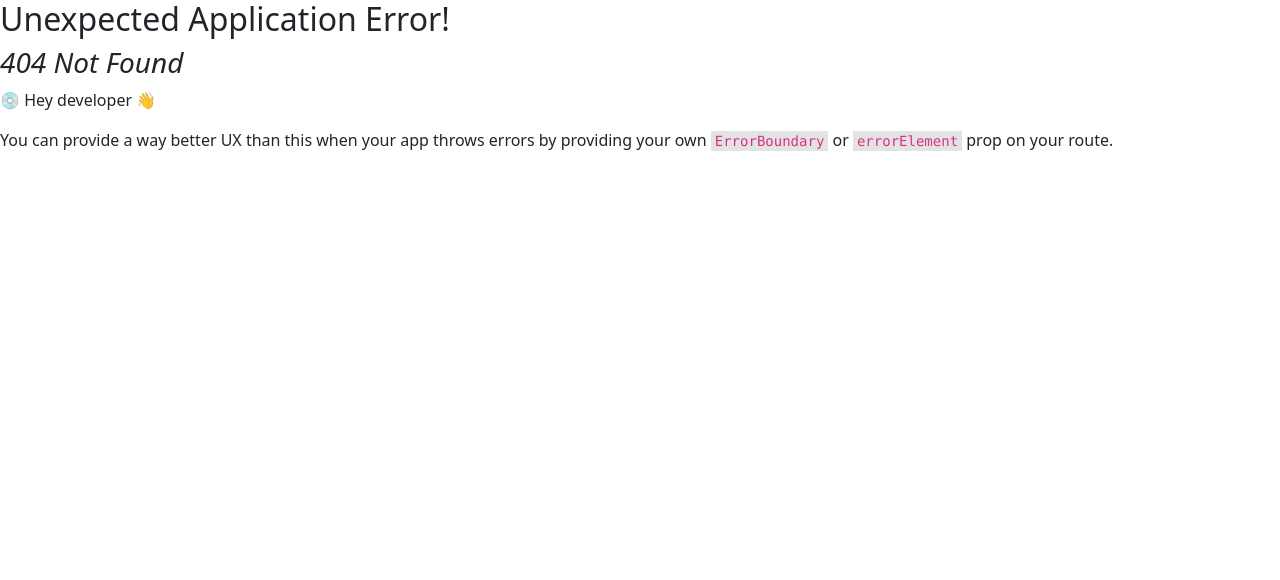
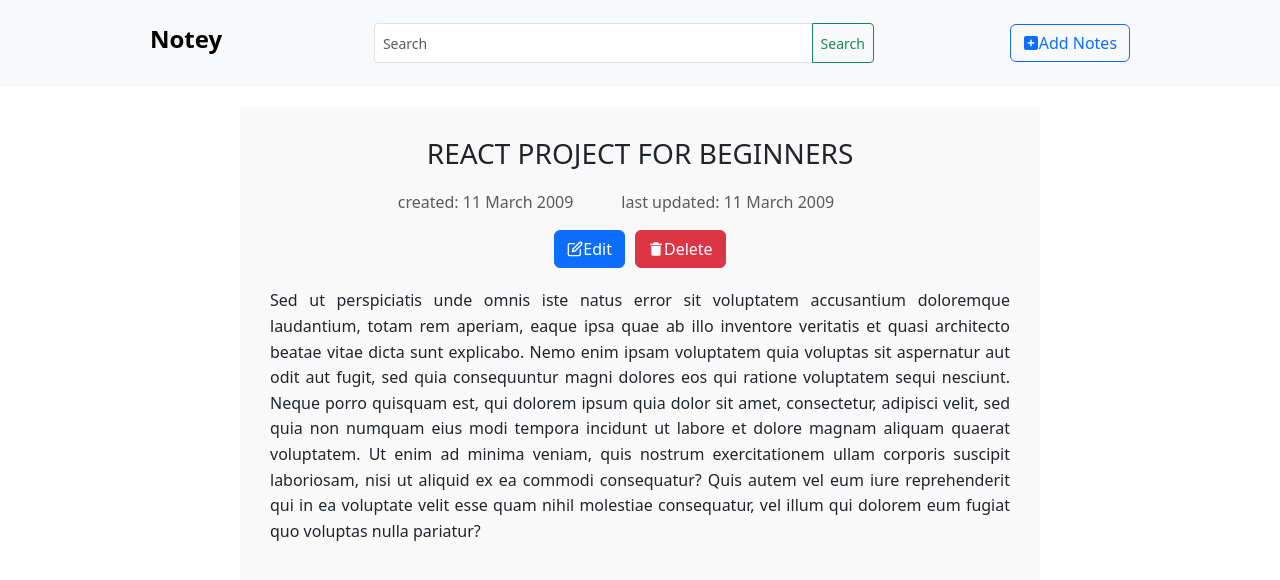
Before and after one commit to teamdlok/DRFReactFullStackED, a React (Vite) app in the folder react/react-drf-note-app/: page /note-detail/1 in a window 1280 px wide. Before the commit this address had no page. Shown: the top 580 px of the page. Built offline with nearby package versions, Linux system fonts and the light colour scheme; no server answers.

Commit message:
React is +- working

```diff
--- a/react/react-drf-note-app/package.json
+++ b/react/react-drf-note-app/package.json
@@ -10,6 +10,7 @@
     "preview": "vite preview"
   },
   "dependencies": {
+    "axios": "^1.8.4",
     "bootstrap": "^5.3.3",
     "react": "^19.0.0",
     "react-dom": "^19.0.0",
--- a/react/react-drf-note-app/src/App.jsx
+++ b/react/react-drf-note-app/src/App.jsx
@@ -1,16 +1,34 @@
-import React from 'react'
+import React, { useEffect, useState } from 'react'
 import NavBar from './components/NavBar'
 import { createBrowserRouter, createRoutesFromElements, Route, RouterProvider } from 'react-router-dom'
 import HomePage from './pages/HomePage'
 import MainLayout from './latouts/MainLayout'
 import AddNotePage from './pages/AddNotePage'
+import NoteDetailPage from './pages/NoteDetailPage.jsx'
+import EditNotePage from './pages/EditNotePage.jsx'
+import axios from 'axios'
 
 const App = () => {
 
+  const [notes, setNotes] = useState([])
+
+  useEffect(() => {
+    axios.get("http://127.0.0.1:8000/notes/")
+    .then(res => {
+      console.log(res.data)
+      setNotes(res.data)
+    })
+    .catch(err => {
+      console.log(err.message)
+    })
+  }, [])
+
     const router = createBrowserRouter(createRoutesFromElements(
       <Route path='/' element={<MainLayout />}>
-        <Route index element={<HomePage />} />
+        <Route index element={<HomePage notes={notes} />} />
         <Route path='/add-note' element={<AddNotePage />} />
+        <Route path='/edit-note/:id' element={<EditNotePage />} />
+        <Route path='note-detail/:id' element={<NoteDetailPage />} />
       </Route>
     ))
 
--- a/react/react-drf-note-app/src/components/NoteCard.jsx
+++ b/react/react-drf-note-app/src/components/NoteCard.jsx
@@ -1,20 +1,30 @@
 import React from 'react'
 import { MdMarkunread } from "react-icons/md";
 import { FaNoteSticky } from "react-icons/fa6";
+import { Link } from 'react-router-dom';
 
-const NoteCard = () => {
+const NoteCard = ({note}) => {
+
+    let body = `${note.body.split(" ").slice(0, 20)}`
+
   return (
     <div className="col-md-4 single-note-item all-category">
     <div className="card card-body">
         <span className="side-stick" style={{backgroundColor: "blue"}}></span>
         <FaNoteSticky style={{marginLeft: "auto", color: "blue"}}/>
-        <h5 className="note-title text-truncate w-75 mb-0" data-noteheading="Book a Ticket for Movie">Book a Ticket for Movie </h5>
+
+        <Link to="note-detail" style={{textDecoration: "none", color: "black"}}>
+        <h5 className="note-title text-truncate w-75 mb-0" data-noteheading="Book a Ticket for Movie"> {note.title} </h5>
+        </Link>
+
         <p className="note-date font-12 text-muted">11 March 2009</p>
         <div className="note-content">
-            <p className="note-inner-content text-muted" data-notecontent="Blandit tempus porttitor aasfs. Integer posuere erat a ante venenatis.">Blandit tempus porttitor aasfs. Integer posuere erat a ante venenatis.</p>
+            <p className="note-inner-content text-muted" data-notecontent="Blandit tempus porttitor aasfs. Integer posuere erat a ante venenatis.">
+                {body}
+            </p>
         </div>
         <div className="d-flex align-items-center">
-            <a href="/notes-detail">
+            <a href="/note-detail">
             <span className="mr-1"><MdMarkunread style={{fontSize: "25px", cursor:"pointer", color: "blue"}}/></span>
             </a>
 
--- a/react/react-drf-note-app/src/components/NoteCardContainer.jsx
+++ b/react/react-drf-note-app/src/components/NoteCardContainer.jsx
@@ -1,20 +1,13 @@
 import React from 'react'
 import NoteCard from './NoteCard'
 
-const NoteCardContainer = () => {
+const NoteCardContainer = ({notes}) => {
   return (
     <div className="container">
     <div className="note-has-grid row">
-        <h4>Note card container</h4>
-        <NoteCard />
-        <NoteCard />
-        <NoteCard />
-        <NoteCard />
-        <NoteCard />
-        <NoteCard />
-        <NoteCard />
-        <NoteCard />
-        <NoteCard />
+
+        { notes.map(note => <NoteCard key={note.id} note={note} />)}
+
     </div>
     </div>
   )
--- /dev/null
+++ b/react/react-drf-note-app/src/pages/EditNotePage.jsx
@@ -0,0 +1,53 @@
+import React from 'react'
+import "./AddNotePages.css"
+
+
+const EditNotePage = () => {
+  return (
+    <form>
+    <h5>Add New Note</h5>
+    <div className="mb-3">
+      <label htmlFor="exampleFormControlInput1" className="form-label">
+        Title
+      </label>
+      <input
+        type="email"
+        className="form-control"
+        id="exampleFormControlInput1"
+        placeholder="Enter note's title"
+      />
+    </div>
+
+    <div className="mb-3">
+      <label htmlFor="exampleFormControlTextarea1" className="form-label">
+        Content
+      </label>
+      <textarea
+        className="form-control"
+        id="exampleFormControlTextarea1"
+        rows={4}
+        placeholder="Enter note's content"
+      ></textarea>
+    </div>
+
+    <div className="mb-3">
+    <label htmlFor="exampleFormControlTextarea1" className="form-label">
+        Note's category
+      </label>
+    <select className="form-select" aria-label="Default select example" style={{height: "40px"}}>
+        <option selected>Pick a category</option>
+        <option value="1">Business</option>
+        <option value="2">Personal</option>
+        <option value="3">Important</option>
+      </select>
+    </div>
+
+
+
+
+    <button className="btn btn-primary d-flex justify-content-center" style={{width:"100%"}}>Add Note</button>
+  </form>
+  )
+}
+
+export default EditNotePage
--- a/react/react-drf-note-app/src/pages/HomePage.jsx
+++ b/react/react-drf-note-app/src/pages/HomePage.jsx
@@ -2,11 +2,11 @@
 import Filter from '../components/Filter'
 import NoteCardContainer from '../components/NoteCardContainer'
 
-const HomePage = () => {
+const HomePage = ({notes}) => {
   return (
     <>
     <Filter />
-    <NoteCardContainer />
+    <NoteCardContainer notes={notes}/>
     </>
   )
 }
--- /dev/null
+++ b/react/react-drf-note-app/src/pages/NoteDetailPage.jsx
@@ -0,0 +1,45 @@
+import React from 'react'
+import "./NoteDetailPages.css"
+import { FiEdit } from "react-icons/fi";
+import { BiSolidTrashAlt } from "react-icons/bi";
+
+const NoteDetailPage = () => {
+  return (
+    <>
+    <div className="note-container">
+    <h3 className="title">REACT PROJECT FOR BEGINNERS</h3>
+    <span className="d-flex justify-content-center">
+    <p className="note-date font-12 text-muted me-5"> created: 11 March 2009</p>
+    <p className="note-date font-12 text-muted me-5">last updated: 11 March 2009</p>
+    </span>
+    <span className="button-group">
+      <button className="btn btn-primary"><FiEdit /><span>Edit</span></button>
+      <button className="btn btn-danger"><BiSolidTrashAlt /><span>Delete</span></button>
+    </span>
+    <p className="description">
+      Sed ut perspiciatis unde omnis iste natus error sit voluptatem
+      accusantium doloremque laudantium, totam rem aperiam, eaque ipsa quae ab
+      illo inventore veritatis et quasi architecto beatae vitae dicta sunt
+      explicabo. Nemo enim ipsam voluptatem quia voluptas sit aspernatur aut
+      odit aut fugit, sed quia consequuntur magni dolores eos qui ratione
+      voluptatem sequi nesciunt. Neque porro quisquam est, qui dolorem ipsum
+      quia dolor sit amet, consectetur, adipisci velit, sed quia non numquam
+      eius modi tempora incidunt ut labore et dolore magnam aliquam quaerat
+      voluptatem. Ut enim ad minima veniam, quis nostrum exercitationem ullam
+      corporis suscipit laboriosam, nisi ut aliquid ex ea commodi consequatur?
+      Quis autem vel eum iure reprehenderit qui in ea voluptate velit esse
+      quam nihil molestiae consequatur, vel illum qui dolorem eum fugiat quo
+      voluptas nulla pariatur?
+    </p>
+
+
+
+
+
+  </div>
+  {/* <Modal /> */}
+  </>
+  )
+}
+
+export default NoteDetailPage
--- /dev/null
+++ b/react/react-drf-note-app/src/pages/NoteDetailPages.css
@@ -0,0 +1,56 @@
+/* DetailPage.css */
+
+.note-container {
+    max-width: 800px;
+    margin: 20px auto;
+    padding: 30px 30px;
+    background-color: #f9f9f9;
+  }
+
+  .title {
+
+    text-align: center;
+    margin-bottom: 20px;
+  }
+
+  .button-group {
+    display: flex;
+    justify-content: center;
+    gap: 10px;
+    margin-bottom: 20px;
+  }
+
+  .btn {
+    padding: 10px 20px;
+    font-size: 16px;
+    border: none;
+    border-radius: 4px;
+    cursor: pointer;
+    display: flex !important;
+    align-items: center !important;
+  }
+
+  .btn-primary {
+    background-color: #007bff;
+    color: white;
+  }
+
+  .btn-primary:hover {
+    background-color: #0056b3;
+  }
+
+  .btn-danger {
+    background-color: #dc3545;
+    color: white;
+  }
+
+  .btn-danger:hover {
+    background-color: #c82333;
+  }
+
+  .description {
+    /* font-family: 'Georgia', serif; */
+    /* color: #555; */
+    line-height: 1.6;
+    text-align: justify;
+  }
```
Also changed, not shown: 2 other files (tests, documents, lock files or other folders).
